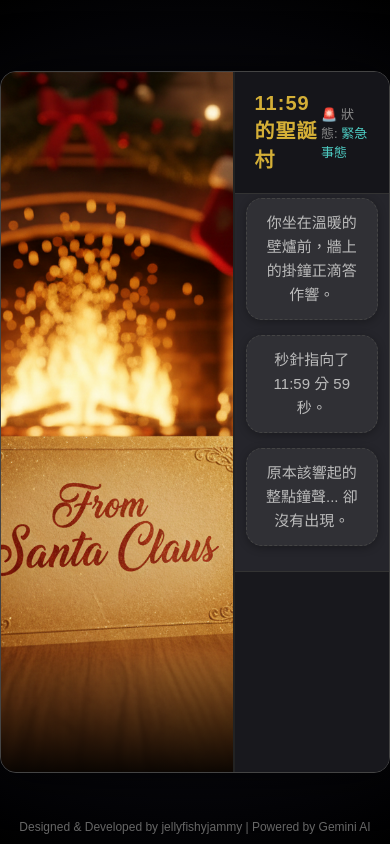
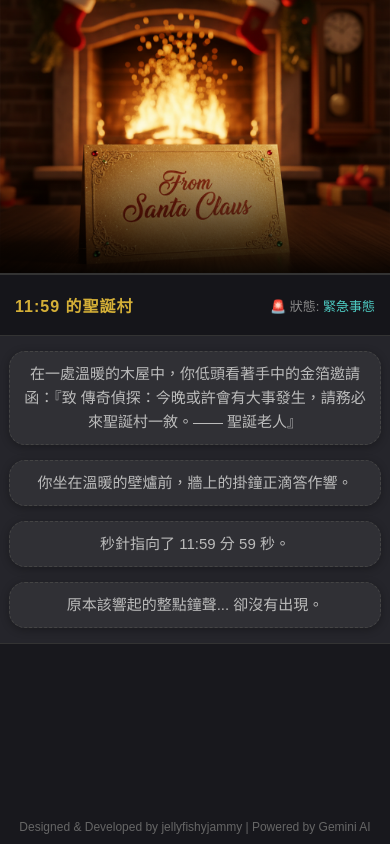
Before and after one commit to jellyfishyjammy/christmas-mystery-game, a plain HTML site: page index.html in a window 390 px wide. Drawn offline with Linux system fonts and the light colour scheme.

Commit message:
Update index.html

```diff
--- a/index.html
+++ b/index.html
@@ -240,6 +240,77 @@
         .profile-content { text-align: left;
             line-height: 1.8; }
         .hidden { display: none !important;
+        }
+        /* --- 📱 手機版適配 (RWD) --- */
+        @media (max-width: 768px) {
+            body {
+                /* 手機版背景改為單色，避免漸層在長頁面跑版 */
+                background-image: none;
+                background-color: #050510;
+                /* 確保內容從頂部開始，防止因 flex 置中而被切掉 */
+                align-items: flex-start;
+            }
+
+            #game-container {
+                /* 寬度與高度改為佔滿螢幕 */
+                width: 100% !important;
+                height: 100vh !important;
+                height: 100dvh !important; /* 針對手機瀏覽器網址列優化 */
+
+                /* 移除圓角與邊框，讓畫面更像 App */
+                border: none;
+                border-radius: 0;
+                box-shadow: none;
+
+                /* 關鍵：改為「直式」排列 (原本是橫式 row) */
+                flex-direction: column;
+            }
+
+            #visual-panel {
+                /* 圖片區塊：佔畫面高度的 40% */
+                flex: 4;
+                border-right: none;
+                border-bottom: 2px solid #333;
+                width: 100%;
+            }
+
+            #narrative-panel {
+                /* 對話區塊：佔畫面高度的 60% */
+                flex: 6;
+                width: 100%;
+            }
+
+            #header-bar {
+                padding: 10px 15px;
+                min-height: 40px;
+            }
+
+            #scene-title {
+                font-size: 16px; /* 標題字縮小 */
+            }
+
+            /* 優化對話框閱讀體驗 */
+            #feedback-area {
+                padding: 15px;
+            }
+            .bubble {
+                font-size: 15px;
+                padding: 10px 14px;
+                max-width: 95%; /* 讓泡泡寬一點 */
+            }
+
+            /* 優化按鈕點擊區域 */
+            .choice-btn {
+                padding: 14px; /* 加大按鈕，手指好點 */
+                font-size: 16px;
+            }
+
+            /* 優化調查熱點 */
+            .hotspot {
+                padding: 10px 15px; /* 加大熱點範圍 */
+                font-size: 14px;
+                transform: translate(-50%, -50%); /* 確保定位點在中心 */
+            }
         }
     </style>
     <!-- Google tag (gtag.js) -->
```
